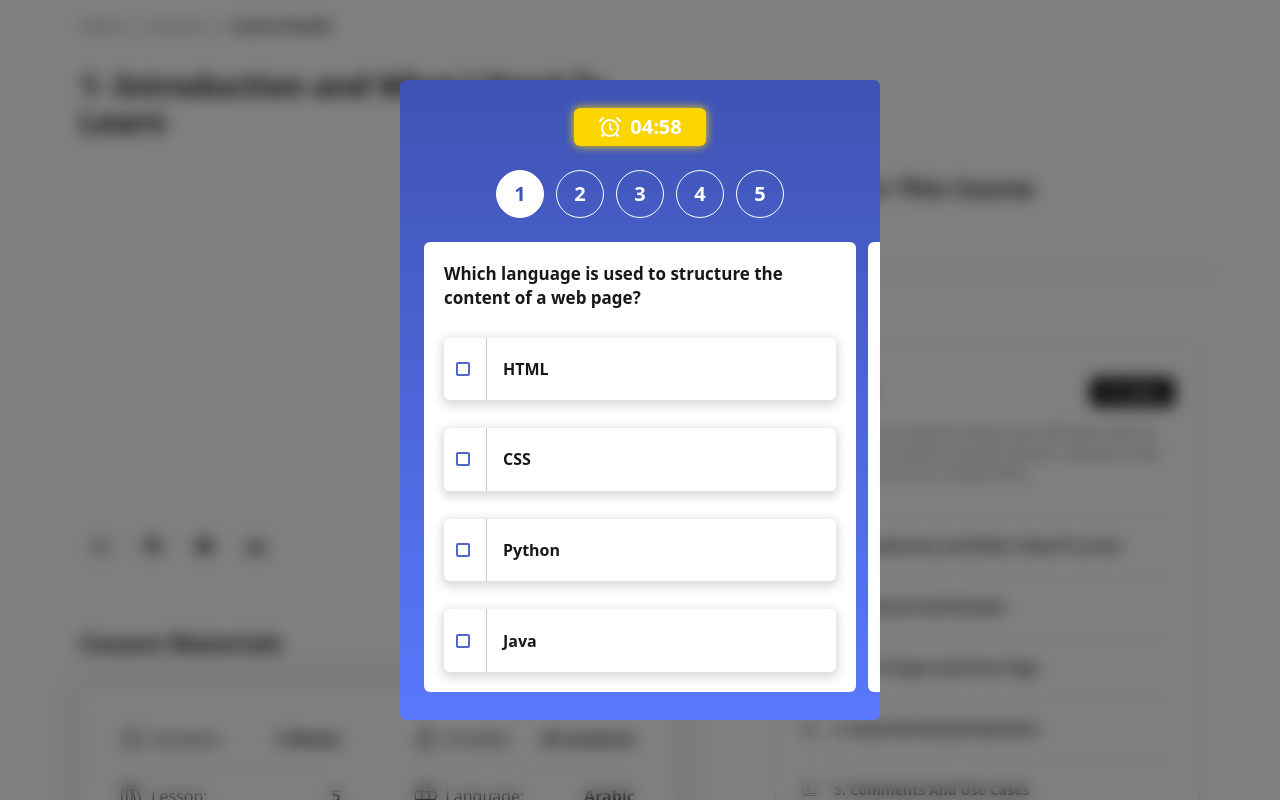
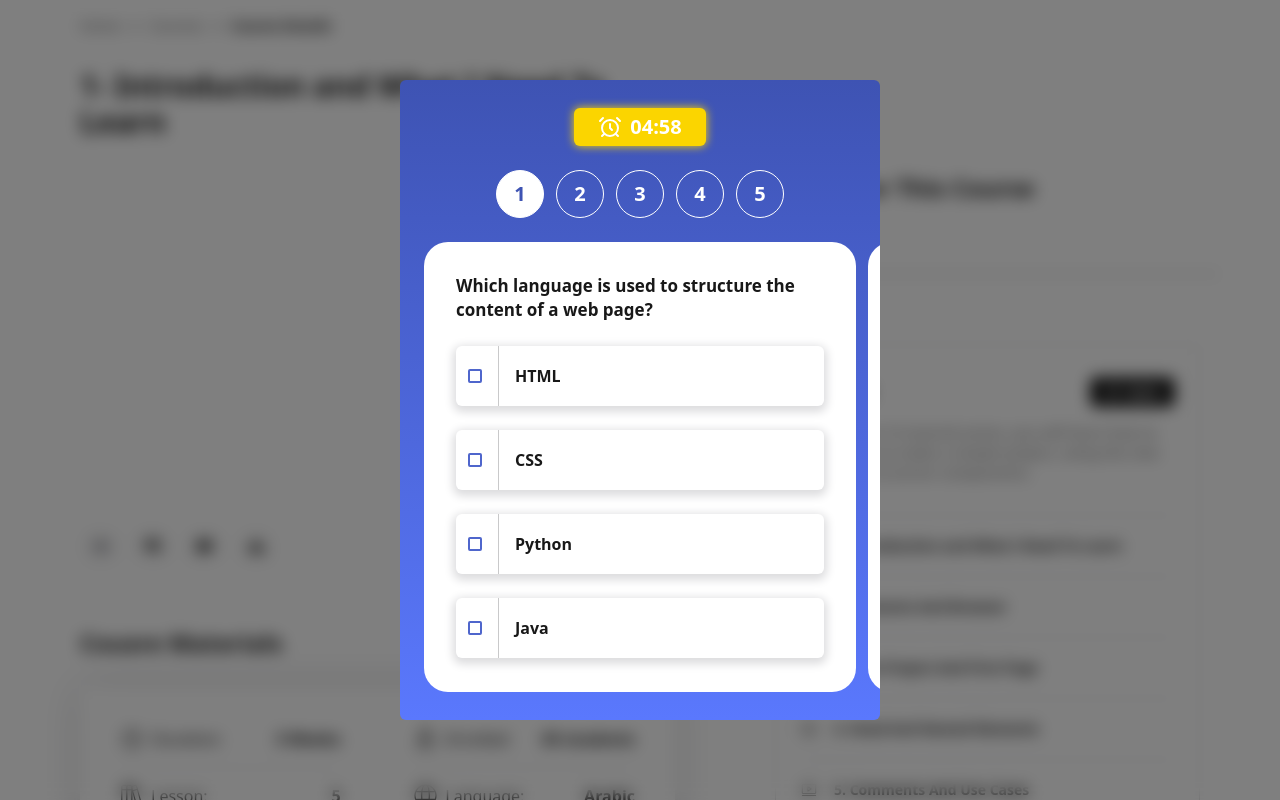
Before and after one commit to Moussa-sabah/Courses-web, a Next.js app: page /course-details/1 in a window 1280 px wide. Both pictures are taken after a click on the button "Quiz". Shown: the top 800 px of the page. Built offline with nearby package versions, Linux system fonts and the light colour scheme.

Commit message:
Fix answer buttons height

```diff
--- a/app/components/courseDetails/lessonsList/quiz/Question.tsx
+++ b/app/components/courseDetails/lessonsList/quiz/Question.tsx
@@ -28,11 +28,11 @@ export default function Question({ translateValue, mcq, mcqIndex }: Props) {
     }
 
     return (
-        <div className={`bg-white   max-w-9/10 min-w-9/10 transition-all duration-400 ${translateValue}   rounded-3xl 2xs:rounded-md px-6 py-12 2xs:py-8 md:p-5 font-semibold flex flex-col gap-5 2xs:gap-7 `}>
+        <div className={`bg-white   max-w-9/10 min-w-9/10 transition-all duration-400 ${translateValue}    rounded-3xl  px-6 py-12 2xs:py-8 md:p-8 font-semibold flex flex-col gap-6 `}>
             <p className='text-xl 2xs:text-[17px]'>{mcq?.question}</p>
             {mcq?.options.map((option, index) => {
                 return (
-                    <button onClick={() => (checkAnswers(option, mcq.id))} disabled={mcq.selected} key={option} className={`${currentCourse?.quiz.userAnswers[mcqIndex] === option && index === mcq.correctAnswerIndex ? 'bg-[#4f66cc] text-white' : currentCourse?.quiz.userAnswers[mcqIndex] === option ? 'border-2 border-[#4f66cc] text-[#4f66cc]' : ''} ${mcq.selected && index === mcq.correctAnswerIndex ? 'bg-[#4f66cc] text-white' : ''} shadow-[0px_3px_10px_3px_#DCDCDE] px-3 h-1/4    rounded-md flex items-center  gap-4 cursor-pointer`}>
+                    <button onClick={() => (checkAnswers(option, mcq.id))} disabled={mcq.selected} key={index} className={`${currentCourse?.quiz.userAnswers[mcqIndex] === option && index === mcq.correctAnswerIndex ? 'bg-[#4f66cc] text-white' : currentCourse?.quiz.userAnswers[mcqIndex] === option ? 'border-2 border-[#4f66cc] text-[#4f66cc]' : ''} ${mcq.selected && index === mcq.correctAnswerIndex ? 'bg-[#4f66cc] text-white' : ''} shadow-[0px_3px_10px_3px_#DCDCDE] px-3 h-15   rounded-md flex items-center  gap-4 cursor-pointer`}>
                         <div className={`${currentCourse?.quiz.userAnswers[mcqIndex] === option && index === mcq.correctAnswerIndex ? 'border-white' : 'border-[#4f66cc]'} ${mcq.selected && index === mcq.correctAnswerIndex ? 'border-white' : ''} border-2 w-3.5 h-3.5   rounded-xs flex items-center justify-center`}>
                             {currentCourse?.quiz.userAnswers[mcqIndex] === option && <p className={`${index === mcq.correctAnswerIndex ? 'bg-white ' : currentCourse?.quiz.userAnswers[mcqIndex] === option ? 'bg-[#4f66cc]' : ''} ${mcq.selected && index === mcq.correctAnswerIndex ? 'bg-[#4f66cc] text-white' : ''} w-1 h-1 rounded-full`}></p>}
                         </div>
--- a/app/components/courseDetails/lessonsList/quiz/Quiz.tsx
+++ b/app/components/courseDetails/lessonsList/quiz/Quiz.tsx
@@ -53,7 +53,7 @@ export default function Quiz({ showQuiz, timer, handleEndQuiz }: Props) {
 
 
     return (
-        <div className={`${showQuiz ? 'scale-100 opacity-100 z-20' : 'opacity-0 scale-50 -z-10'} left-0 top-0 h-full w-full  2xs:w-120 2xs:h-160 2xs:left-1/2 2xs:-translate-x-60 2xs:top-1/2 2xs:-translate-y-80   transition-all duration-250 fixed flex flex-col items-center md:justify-center gap-8 md:gap-6  bg-[linear-gradient(to_bottom,#3E53B3,#5A78FD)]           py-7     2xs:rounded-md `}>
+        <div className={`${showQuiz ? 'scale-100 opacity-100 z-20' : 'opacity-0 scale-50 -z-10'} left-0 top-0 h-full w-full  2xs:w-120 2xs:h-160 2xs:justify-center 2xs:left-1/2 2xs:-translate-x-60 2xs:top-1/2 2xs:-translate-y-80   transition-all duration-250 fixed flex flex-col items-center  gap-8 md:gap-6  bg-[linear-gradient(to_bottom,#3E53B3,#5A78FD)]           py-7     2xs:rounded-md `}>
 
             <div className="flex  justify-center relative w-full">
                 <button onClick={handleEndQuiz} className=" absolute left-4 md:hidden ">
@@ -77,7 +77,7 @@ export default function Quiz({ showQuiz, timer, handleEndQuiz }: Props) {
                 })}
 
             </div>
-            <div className={`flex overflow-hidden max-w-full flex-1   gap-3 justify-center`}>
+            <div className={`flex overflow-hidden max-w-full   gap-3 justify-center`}>
                 {currentCourse?.quiz.MCQS?.map((m, index) => {
                     return (
                         <Question key={index} translateValue={translateValue} mcq={m} mcqIndex={index} />
```
